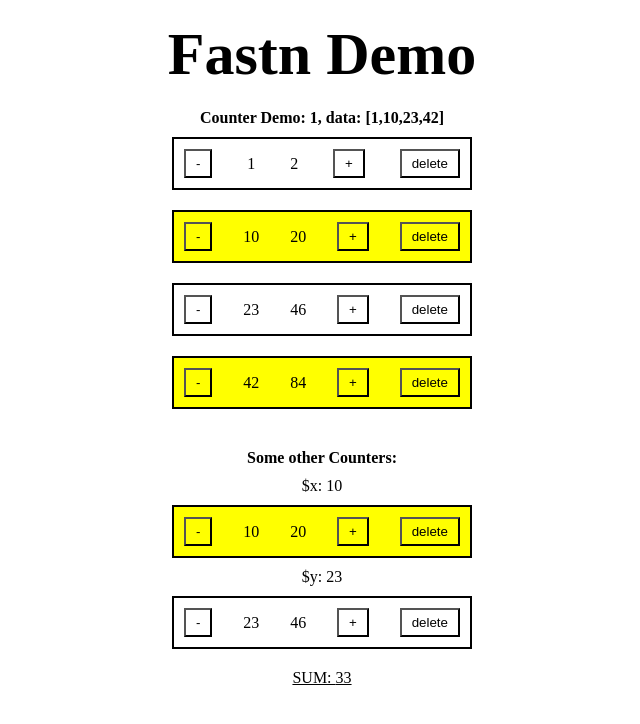
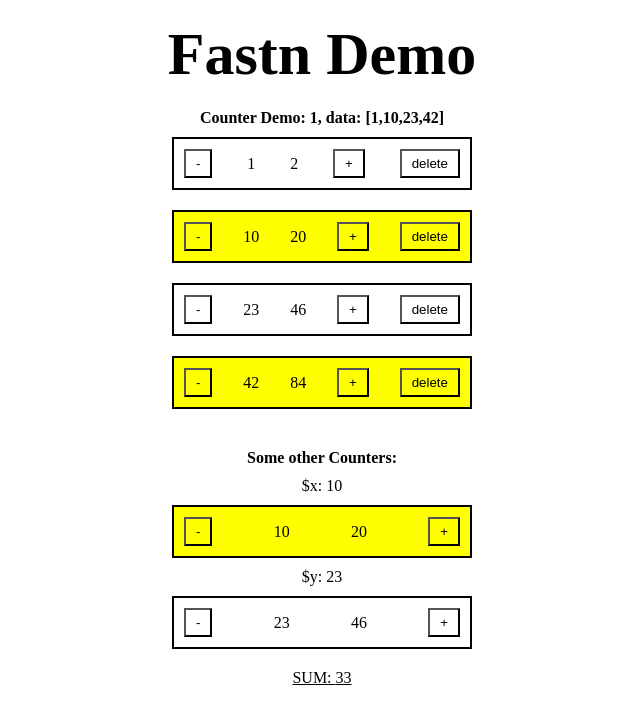
Before and after one commit to ashutosh887/ftd-counter, a React (Vite) app: page / in a window 1280 px wide. Shown: the top 724 px of the page, without its empty margins (318-958 px from the left). Built offline with nearby package versions, Linux system fonts and the light colour scheme.

Commit message:
fix: conditional remove

```diff
--- a/src/App.tsx
+++ b/src/App.tsx
@@ -71,7 +71,6 @@ const App = () => {
           value={data[$x]}
           addAction={() => handleAdd($x)}
           subtractAction={() => handleSubtract($x)}
-          removeAction={() => handleRemove($x)}
         />
 
         <span>{`$y: ${data[$y]}`}</span>
@@ -80,7 +79,6 @@ const App = () => {
           value={data[$y]}
           addAction={() => handleAdd($y)}
           subtractAction={() => handleSubtract($y)}
-          removeAction={() => handleRemove($y)}
         />
 
         <span style={{ margin: 10, textDecoration: "underline" }}>
--- a/src/components/DoubleCounter.tsx
+++ b/src/components/DoubleCounter.tsx
@@ -3,7 +3,7 @@ import React from "react";
 type Props = {
   addAction: () => void;
   subtractAction: () => void;
-  removeAction: () => void;
+  removeAction?: () => void;
   value: number;
 };
 
@@ -30,7 +30,8 @@ const DoubleCounter: React.FunctionComponent<Props> = ({
       <span>{value}</span>
       <span>{value * 2}</span>
       <button onClick={addAction}> + </button>
-      <button onClick={removeAction}> delete </button>
+
+      {removeAction && <button onClick={removeAction}> delete </button>}
     </div>
   );
 };
```
